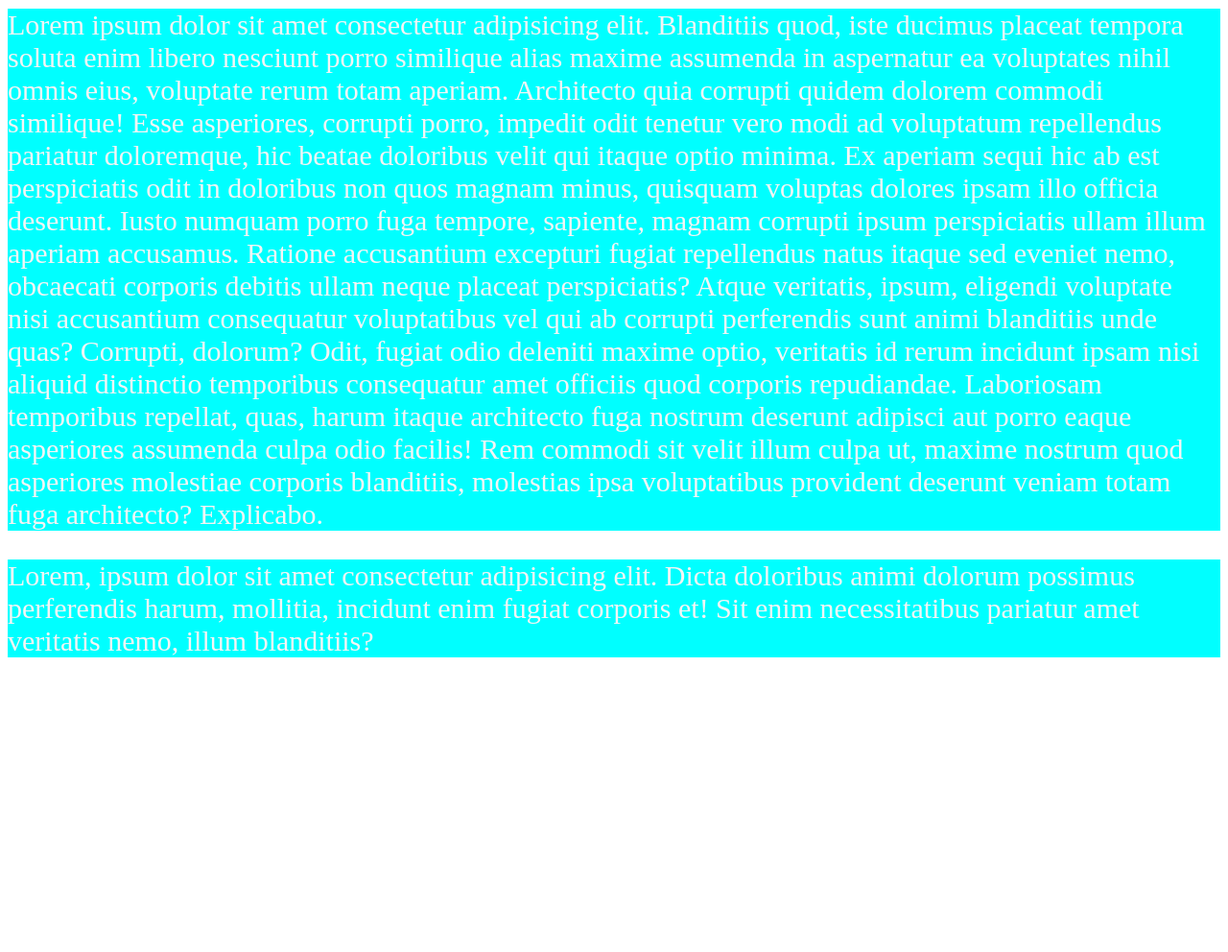
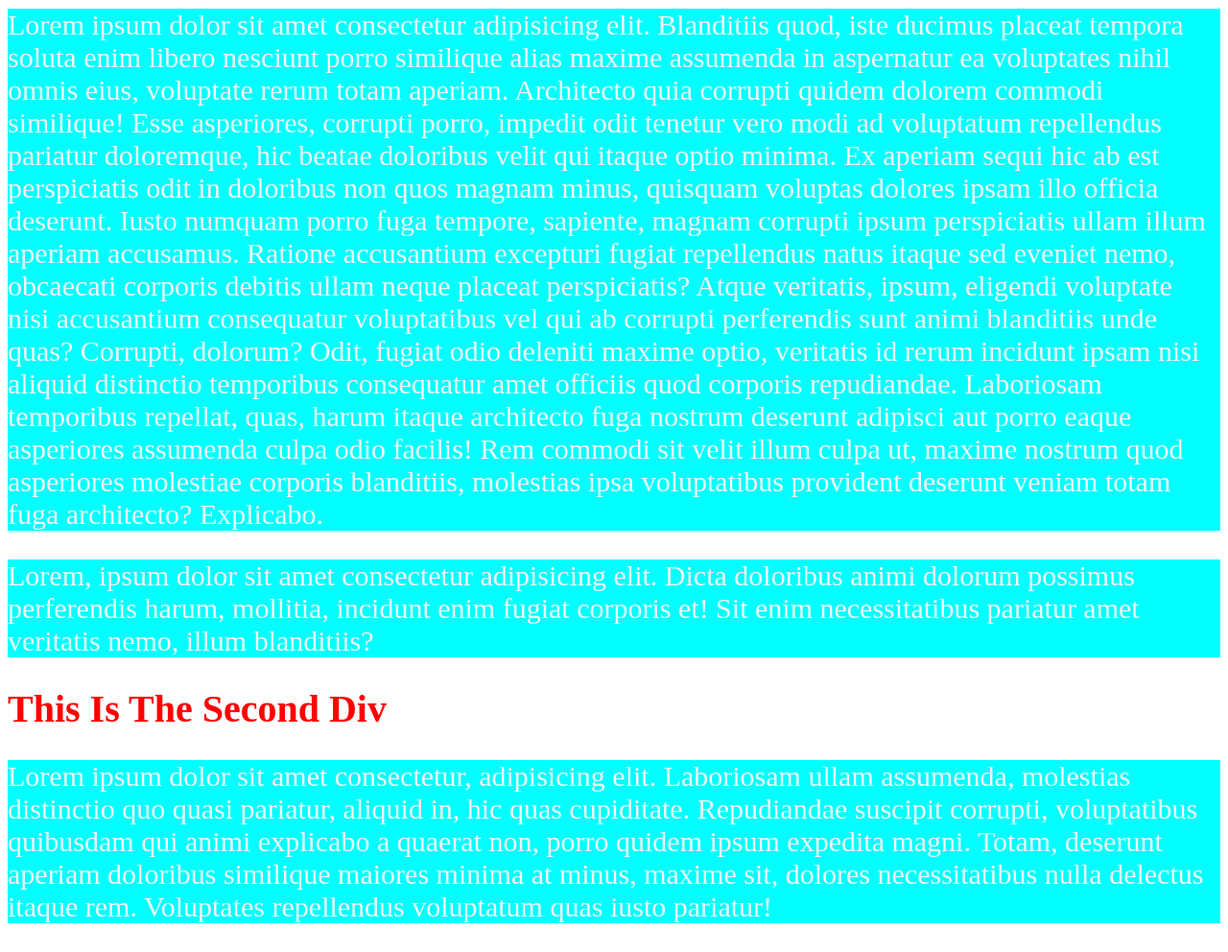
Before and after one commit to aftabfarhanarko/my-first-course-repo, a plain HTML site: page index.html in a window 1280 px wide. Shown: the part 95-1087 px from the top of the page at 96% size. Before the commit the page ends 810 px from the top, so only its background shows below. Drawn offline with Linux system fonts and the light colour scheme.

Commit message:
my second commit

```diff
--- a/index.html
+++ b/index.html
@@ -13,5 +13,9 @@
 
          <p>Lorem, ipsum dolor sit amet consectetur adipisicing elit. Dicta doloribus animi dolorum possimus perferendis harum, mollitia, incidunt enim fugiat corporis et! Sit enim necessitatibus pariatur amet veritatis nemo, illum blanditiis?</p>
      </div>
+     <div>
+        <h1>This Is The Second Div</h1>
+        <p>Lorem ipsum dolor sit amet consectetur, adipisicing elit. Laboriosam ullam assumenda, molestias distinctio quo quasi pariatur, aliquid in, hic quas cupiditate. Repudiandae suscipit corrupti, voluptatibus quibusdam qui animi explicabo a quaerat non, porro quidem ipsum expedita magni. Totam, deserunt aperiam doloribus similique maiores minima at minus, maxime sit, dolores necessitatibus nulla delectus itaque rem. Voluptates repellendus voluptatum quas iusto pariatur!</p>
+     </div>
 </body>
 </html>
```
